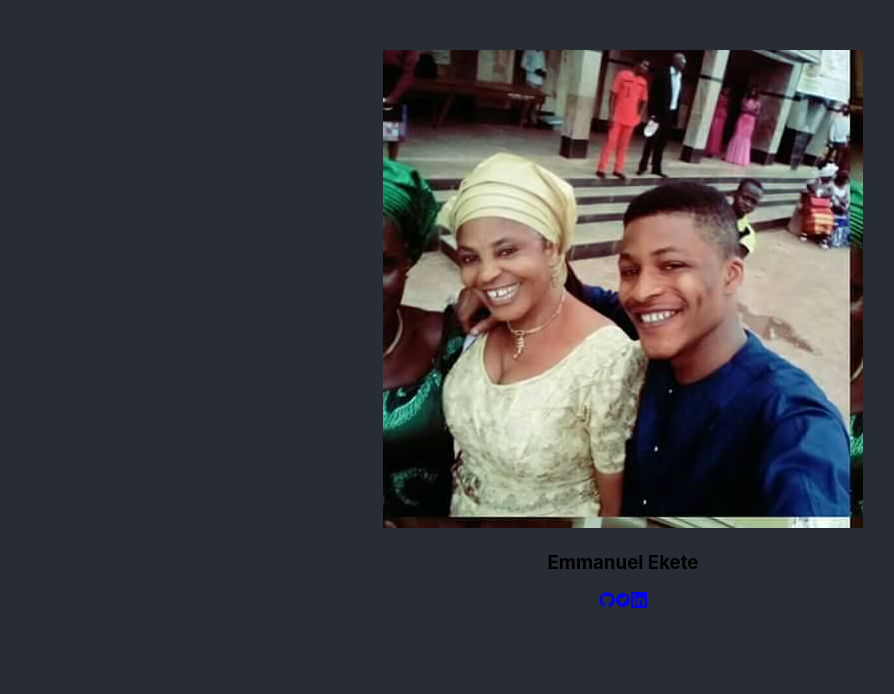
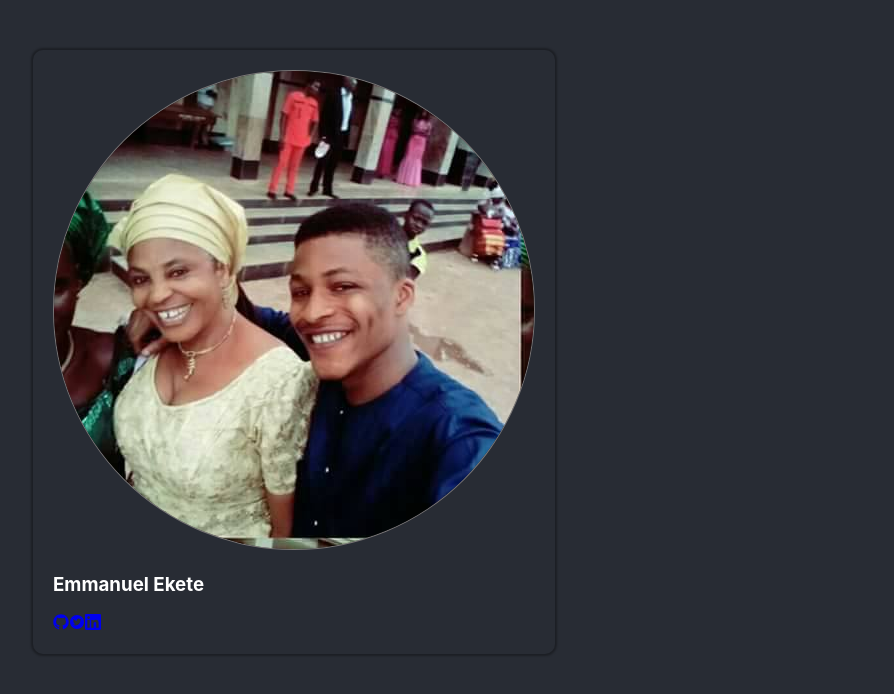
Before and after one commit to ceasar28/profile, a React (Create React App) app: page / in a window 1280 px wide. Shown: the top 694 px of the page, without its empty margins (17-911 px from the left). Built offline with nearby package versions, Linux system fonts and the light colour scheme.

Commit message:
added icons

```diff
--- a/src/App.css
+++ b/src/App.css
@@ -1,5 +1,5 @@
 .App {
-  text-align: center;
+  /* text-align: center; */
   background-color: #282c34;
   min-height: 100vh;
   padding: 50px 50px;
--- a/src/Components/Leftcomponent/Leftside.css
+++ b/src/Components/Leftcomponent/Leftside.css
@@ -0,0 +1,12 @@
+.left {
+  display: inline-block;
+  padding: 20px 20px;
+  border-radius: 10px;
+  box-shadow: 0 0 2px 2px rgba(0, 0, 0, 0.3);
+  color: white;
+}
+
+.left img {
+  border-radius: 50%;
+  border: 1px solid rgb(121, 117, 117);
+}
```
